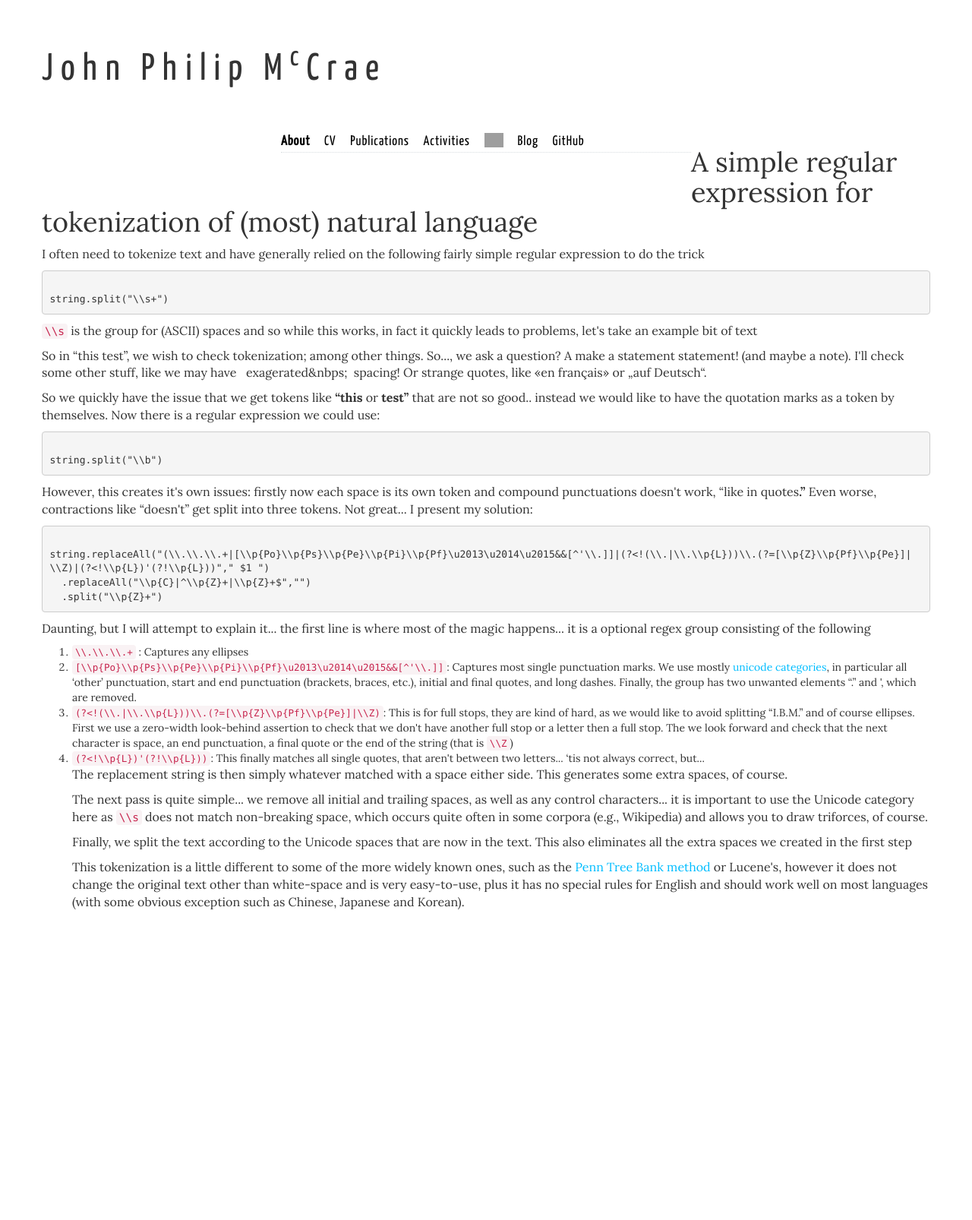
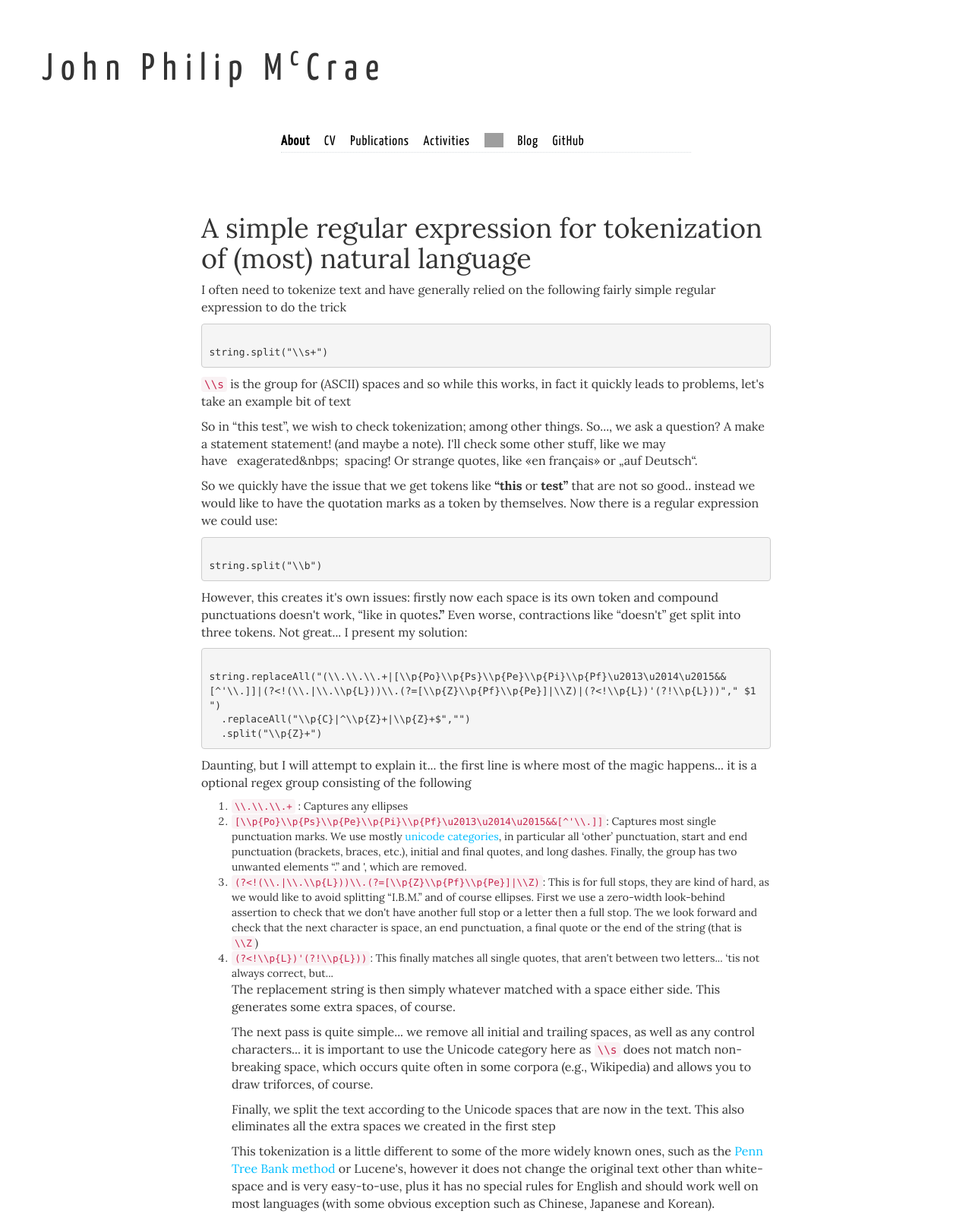
Before and after one commit to jmccrae/jmccrae.github.io, a PHP site: page /blog/tokenization.php in a window 1280 px wide. Shown: the whole page at 76% size. Before the commit the page ends 1198 px from the top, so only its background shows below. Run offline with PHP 8.4, Linux system fonts and the light colour scheme; grey boxes are pictures that could not be loaded.

Commit message:
add blog

```diff
--- a/blog/tokenization.php
+++ b/blog/tokenization.php
@@ -1,5 +1,6 @@
 <?php include '../header.html'; ?>
 <div class="row">
+<div class="col-lg-8 col-lg-offset-2">
 <h1>A simple regular expression for tokenization of (most) natural language</h1>
 
 <p>I often need to tokenize text and have generally relied on the following fairly simple regular expression to do the trick</p>
@@ -43,4 +44,5 @@
 
 <p>This tokenization is a little different to some of the more widely known ones, such as the <a href="http://www.cis.upenn.edu/~treebank/tokenization.html">Penn Tree Bank method</a> or Lucene's, however it does not change the original text other than white-space and is very easy-to-use, plus it has no special rules for English and should work well on most languages (with some obvious exception such as Chinese, Japanese and Korean).</p>
 </div>
+</div>
 <?php include '../footer.html'; ?>
```
Also changed, not shown: 1 other file.
